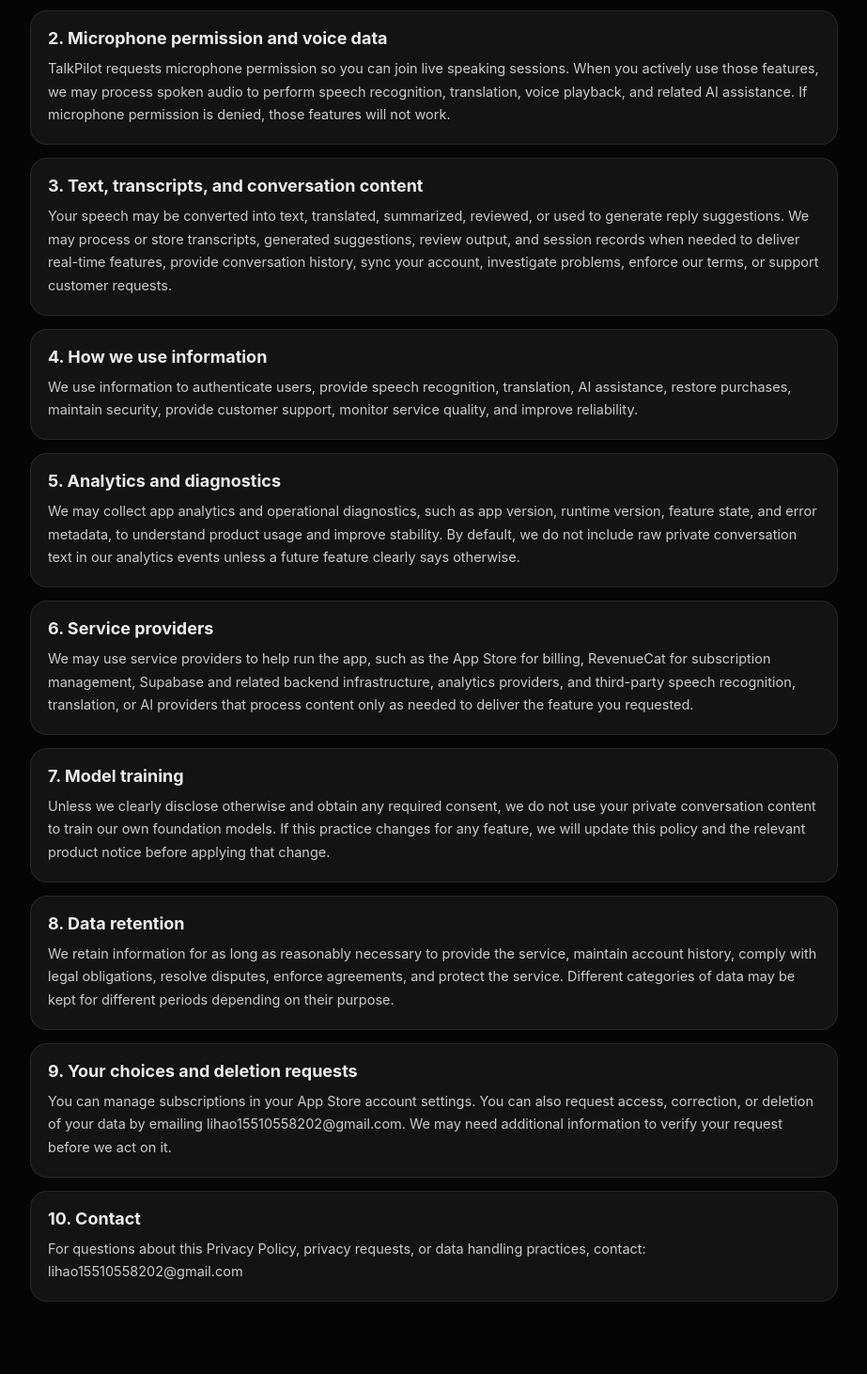
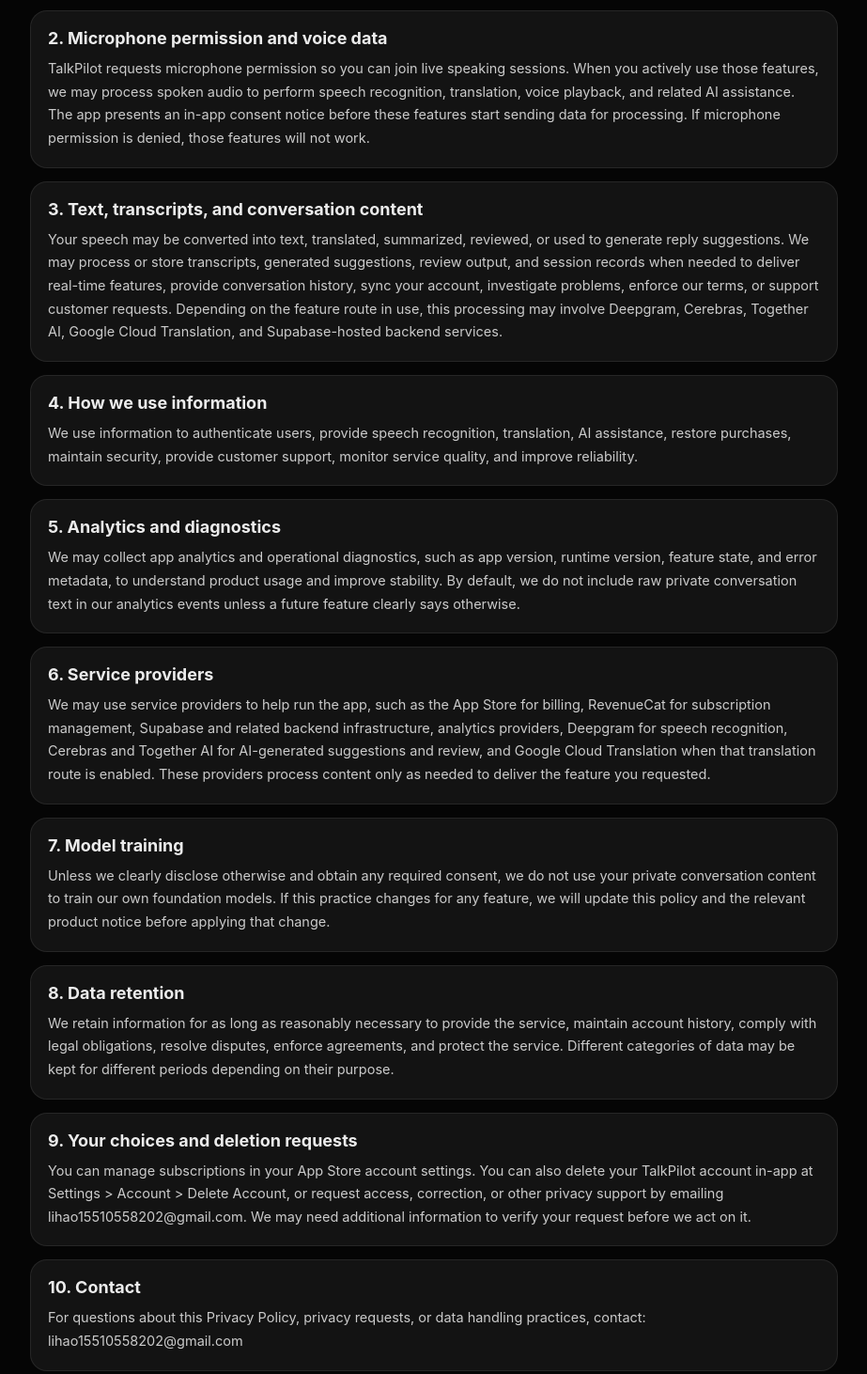
Before and after one commit to lihao336991/TalkPilotPages, a plain HTML site: page legal/privacy.html in a window 1280 px wide. Shown: the part 308-1770 px from the top of the page at 94% size, without its empty margins (178-1101 px from the left). Drawn offline with Linux system fonts and the light colour scheme.

Commit message:
Update TalkPilot legal pages

```diff
--- a/legal/privacy.html
+++ b/legal/privacy.html
@@ -92,13 +92,13 @@
 
         <section class="card">
           <h2>2. Microphone permission and voice data</h2>
-          <p>TalkPilot requests microphone permission so you can join live speaking sessions. When you actively use those features, we may process spoken audio to perform speech recognition, translation, voice playback, and related AI assistance. If microphone permission is denied, those features will not work.</p>
+          <p>TalkPilot requests microphone permission so you can join live speaking sessions. When you actively use those features, we may process spoken audio to perform speech recognition, translation, voice playback, and related AI assistance. The app presents an in-app consent notice before these features start sending data for processing. If microphone permission is denied, those features will not work.</p>
         </section>
 
 
         <section class="card">
           <h2>3. Text, transcripts, and conversation content</h2>
-          <p>Your speech may be converted into text, translated, summarized, reviewed, or used to generate reply suggestions. We may process or store transcripts, generated suggestions, review output, and session records when needed to deliver real-time features, provide conversation history, sync your account, investigate problems, enforce our terms, or support customer requests.</p>
+          <p>Your speech may be converted into text, translated, summarized, reviewed, or used to generate reply suggestions. We may process or store transcripts, generated suggestions, review output, and session records when needed to deliver real-time features, provide conversation history, sync your account, investigate problems, enforce our terms, or support customer requests. Depending on the feature route in use, this processing may involve Deepgram, Cerebras, Together AI, Google Cloud Translation, and Supabase-hosted backend services.</p>
         </section>
 
 
@@ -116,7 +116,7 @@
 
         <section class="card">
           <h2>6. Service providers</h2>
-          <p>We may use service providers to help run the app, such as the App Store for billing, RevenueCat for subscription management, Supabase and related backend infrastructure, analytics providers, and third-party speech recognition, translation, or AI providers that process content only as needed to deliver the feature you requested.</p>
+          <p>We may use service providers to help run the app, such as the App Store for billing, RevenueCat for subscription management, Supabase and related backend infrastructure, analytics providers, Deepgram for speech recognition, Cerebras and Together AI for AI-generated suggestions and review, and Google Cloud Translation when that translation route is enabled. These providers process content only as needed to deliver the feature you requested.</p>
         </section>
 
 
@@ -134,7 +134,7 @@
 
         <section class="card">
           <h2>9. Your choices and deletion requests</h2>
-          <p>You can manage subscriptions in your App Store account settings. You can also request access, correction, or deletion of your data by emailing lihao15510558202@gmail.com. We may need additional information to verify your request before we act on it.</p>
+          <p>You can manage subscriptions in your App Store account settings. You can also delete your TalkPilot account in-app at Settings &gt; Account &gt; Delete Account, or request access, correction, or other privacy support by emailing lihao15510558202@gmail.com. We may need additional information to verify your request before we act on it.</p>
         </section>
 
 
```
Also changed, not shown: legal/terms.html (+2 -2 lines), legal/manifest.json.
